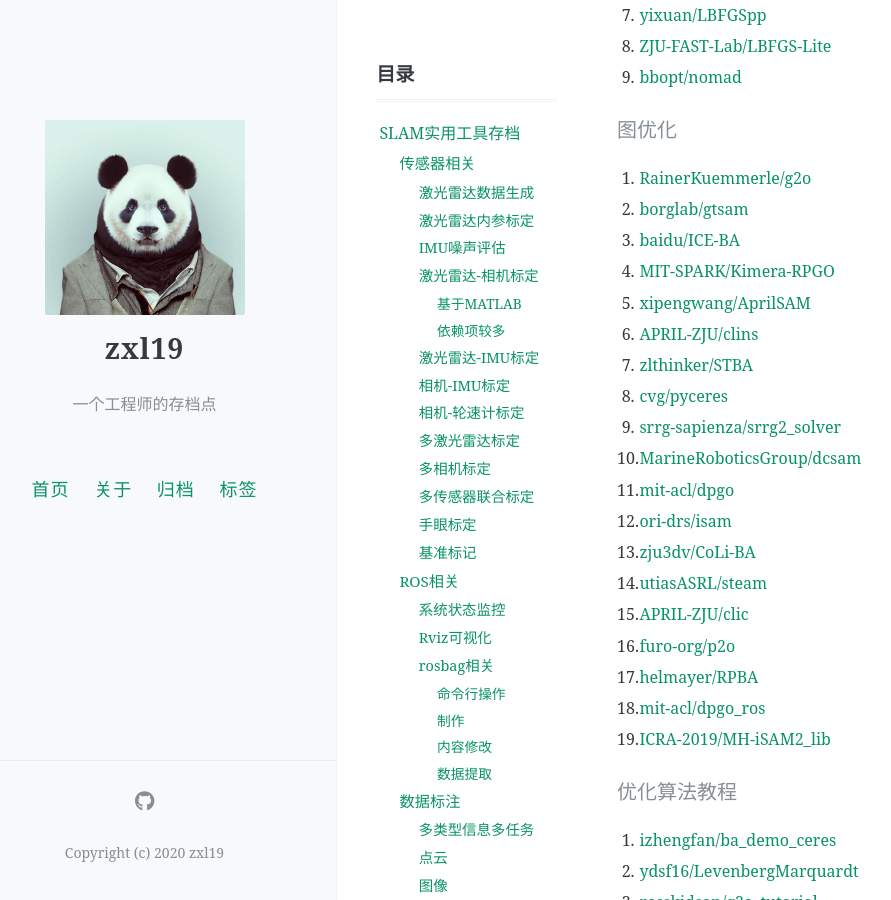
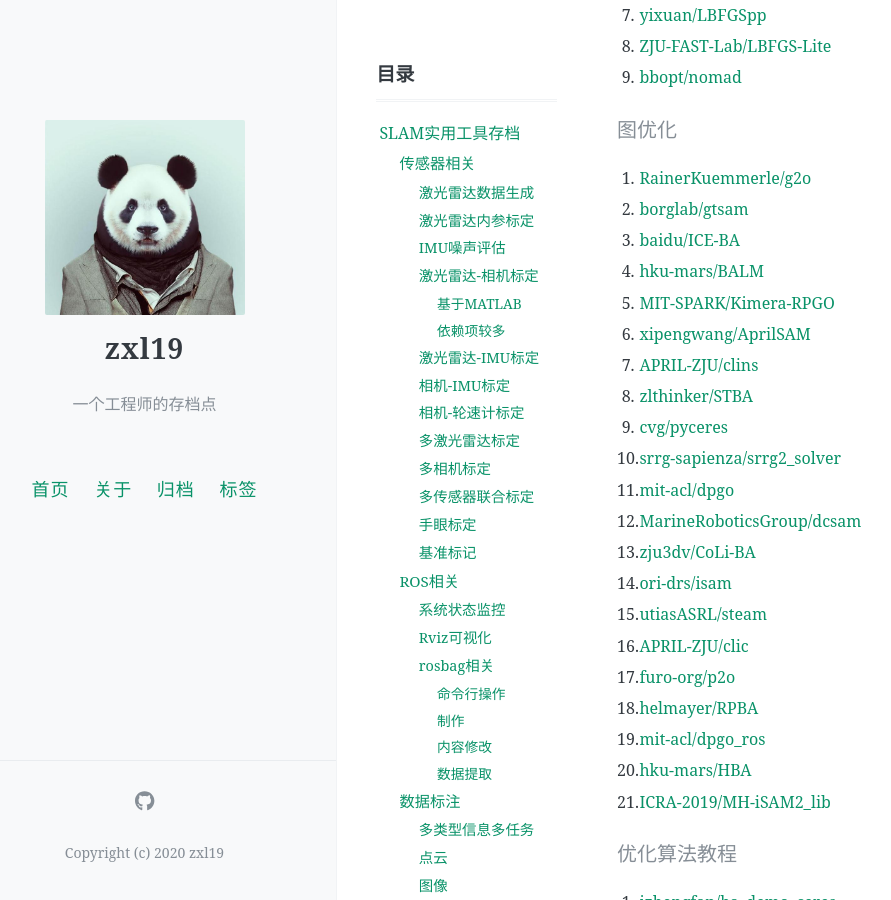
Before and after one commit to zxl19/zxl19.github.io, a Jekyll site: the page built from _posts/2021-05-25-slam-tool.md, in a window 1280 px wide and 900 px high, scrolled down 8393 px. Shown: the whole window, without its empty margins (47-938 px from the left). Built offline with Jekyll 4.4.1, drawn with Linux system fonts in a browser that asks for light colours; comment, search, counter and statistics services are not loaded.

Commit message:
Update Posts

```diff
--- a/_posts/2021-05-25-slam-tool.md
+++ b/_posts/2021-05-25-slam-tool.md
@@ -309,22 +309,24 @@ pinned: false
 1. [RainerKuemmerle/g2o](https://github.com/RainerKuemmerle/g2o)
 2. [borglab/gtsam](https://github.com/borglab/gtsam)
 3. [baidu/ICE-BA](https://github.com/baidu/ICE-BA)
-4. [MIT-SPARK/Kimera-RPGO](https://github.com/MIT-SPARK/Kimera-RPGO)
-5. [xipengwang/AprilSAM](https://github.com/xipengwang/AprilSAM)
-6. [APRIL-ZJU/clins](https://github.com/APRIL-ZJU/clins)
-7. [zlthinker/STBA](https://github.com/zlthinker/STBA)
-8. [cvg/pyceres](https://github.com/cvg/pyceres)
-9. [srrg-sapienza/srrg2_solver](https://github.com/srrg-sapienza/srrg2_solver)
-10. [MarineRoboticsGroup/dcsam](https://github.com/MarineRoboticsGroup/dcsam)
+4. [hku-mars/BALM](https://github.com/hku-mars/BALM)
+5. [MIT-SPARK/Kimera-RPGO](https://github.com/MIT-SPARK/Kimera-RPGO)
+6. [xipengwang/AprilSAM](https://github.com/xipengwang/AprilSAM)
+7. [APRIL-ZJU/clins](https://github.com/APRIL-ZJU/clins)
+8. [zlthinker/STBA](https://github.com/zlthinker/STBA)
+9. [cvg/pyceres](https://github.com/cvg/pyceres)
+10. [srrg-sapienza/srrg2_solver](https://github.com/srrg-sapienza/srrg2_solver)
 11. [mit-acl/dpgo](https://github.com/mit-acl/dpgo)
-12. [ori-drs/isam](https://github.com/ori-drs/isam)
+12. [MarineRoboticsGroup/dcsam](https://github.com/MarineRoboticsGroup/dcsam)
 13. [zju3dv/CoLi-BA](https://github.com/zju3dv/CoLi-BA)
-14. [utiasASRL/steam](https://github.com/utiasASRL/steam)
-15. [APRIL-ZJU/clic](https://github.com/APRIL-ZJU/clic)
-16. [furo-org/p2o](https://github.com/furo-org/p2o)
-17. [helmayer/RPBA](https://github.com/helmayer/RPBA)
-18. [mit-acl/dpgo_ros](https://github.com/mit-acl/dpgo_ros)
-19. [ICRA-2019/MH-iSAM2_lib](https://github.com/ICRA-2019/MH-iSAM2_lib)
+14. [ori-drs/isam](https://github.com/ori-drs/isam)
+15. [utiasASRL/steam](https://github.com/utiasASRL/steam)
+16. [APRIL-ZJU/clic](https://github.com/APRIL-ZJU/clic)
+17. [furo-org/p2o](https://github.com/furo-org/p2o)
+18. [helmayer/RPBA](https://github.com/helmayer/RPBA)
+19. [mit-acl/dpgo_ros](https://github.com/mit-acl/dpgo_ros)
+20. [hku-mars/HBA](https://github.com/hku-mars/HBA)
+21. [ICRA-2019/MH-iSAM2_lib](https://github.com/ICRA-2019/MH-iSAM2_lib)
 
 #### 优化算法教程
 
```
Also changed, not shown: _posts/2020-07-28-github-profile.md (+1 -0 lines), _posts/2021-08-03-photography-note.md (+7 -4 lines), _posts/2022-10-11-slam-material.md (+8 -7 lines).
